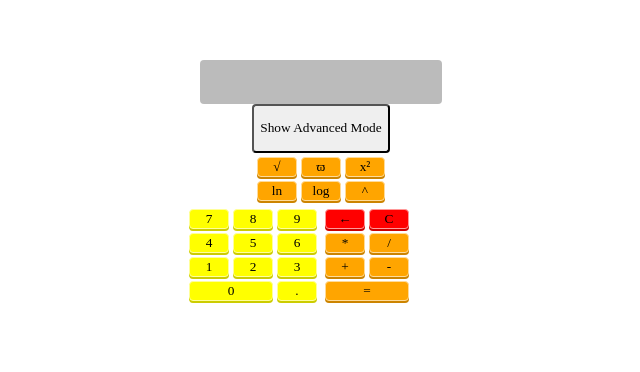
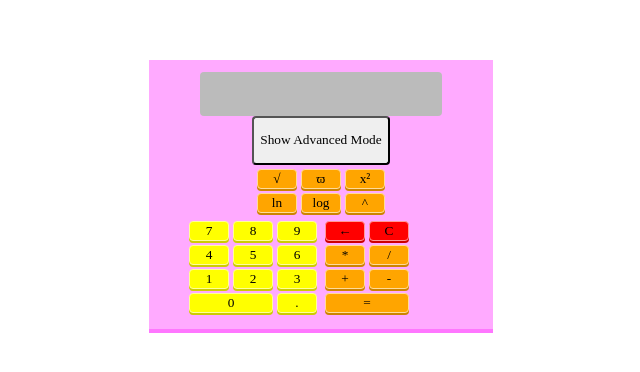
Before and after one commit to Auralcat/v-calculator, a Vue app: page / in a window 1280 px wide. Shown: the top 372 px of the page, without its empty margins (319-959 px from the left). Built offline with nearby package versions, Linux system fonts and the light colour scheme.

Commit message:
Create calc box style

```diff
--- a/src/components/Main.vue
+++ b/src/components/Main.vue
@@ -1,12 +1,12 @@
 <template>
-  <div class="results">
-    <visor/>
+  <div class="calculator-shell">
+    <div>
+      <visor/>
+    </div>
     <button class="change-mode" v-on:click="changeMode = !changeMode">
       <p v-show="changeMode">Show Advanced Mode</p>
       <p v-show="!changeMode">Show Basic Mode</p>
     </button>
-    <!-- Maybe you don't need this div, check later -->
-    <div class="basic-mode" v-show="changeMode"></div>
     <div class="buttons">
       <button-panel panelType="advanced-operations" :buttonLabels="advancedOperations"/>
     </div>
@@ -48,4 +48,12 @@
   display: flex;
   justify-content: center;
 }
+  .calculator-shell {
+    text-align: center;
+    background-color: #faf;
+    width: 25vw;
+    margin: auto;
+    padding: 12px;
+    box-shadow: 0 4px 0 darken(#faf, 10%);
+  }
 </style>
```
